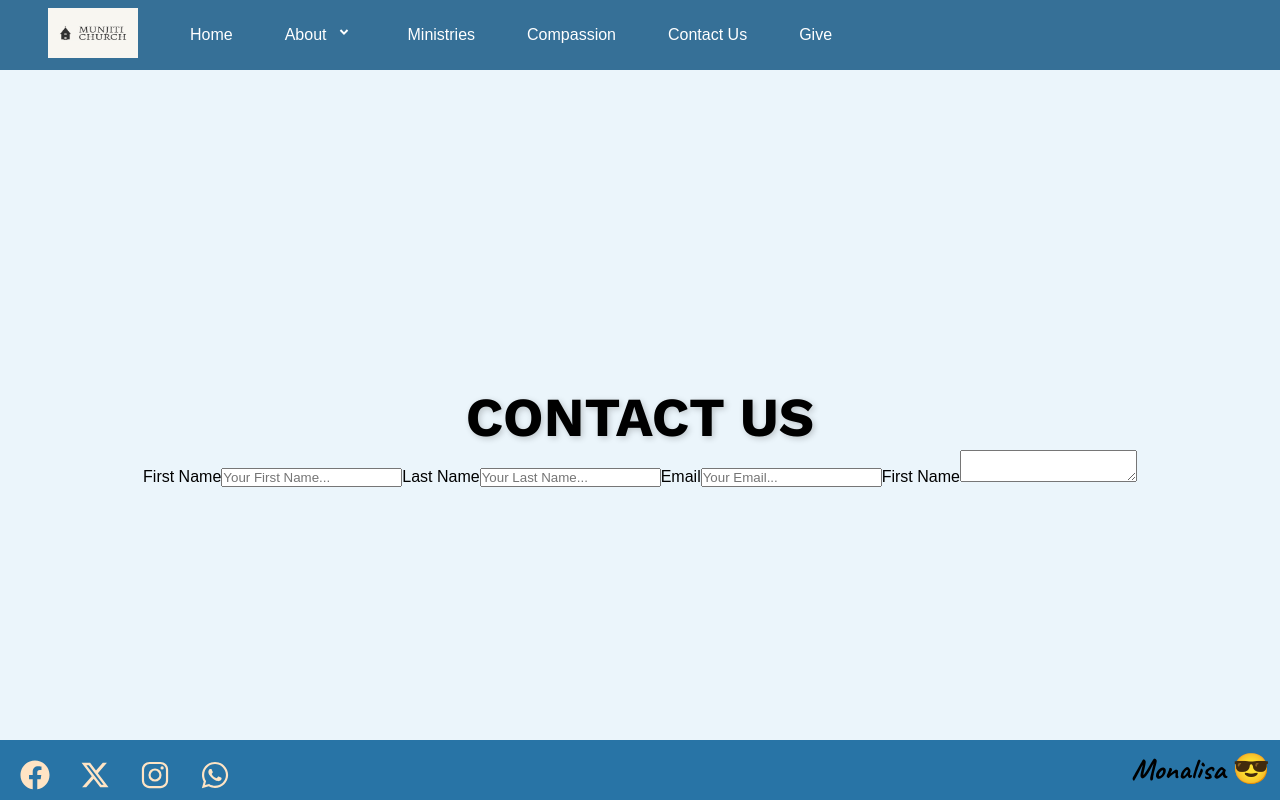
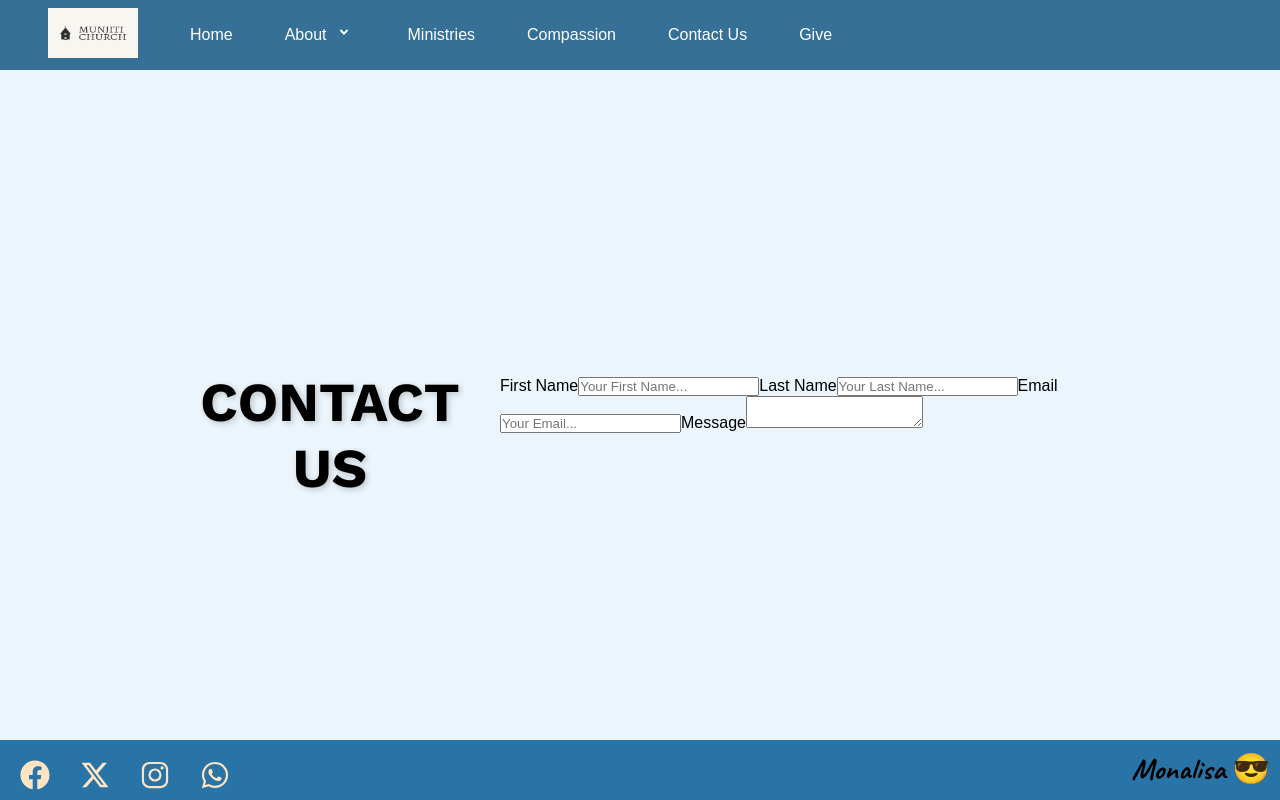
Before and after one commit to monalisasabina/munjiti-frontend, a React (Vite) app: page /contacts in a window 1280 px wide. Built offline with nearby package versions, Linux system fonts and the light colour scheme.

Commit message:
working on contact page1

```diff
--- a/src/pages/contact.css
+++ b/src/pages/contact.css
@@ -7,8 +7,22 @@
     align-items: center;  /* Optional: vertically center the content */
     justify-content: center; /* Optional: horizontally center the content*/
     flex: 1;
-    flex-direction: column;
+    flex-direction: row;
+    flex-wrap: wrap;
+    gap: 20px;
 }
+
+.contact_title_cont {
+  max-width: 300px;
+  display: flex;
+  align-items: flex-start;
+}
+
+.contact_form_cont {
+  max-width: 600px;
+  flex: 1;
+}
+
 
 .contact_title {
    color: black;
--- a/src/pages/contact.jsx
+++ b/src/pages/contact.jsx
@@ -31,7 +31,7 @@ function ContactUs(){
                           placeholder='Your Email...' />
 
                     {/* Message */}
-                    <label htmlFor='fname'>First Name</label>
+                    <label htmlFor='fname'>Message</label>
                     <textarea className='contact_message'
                               name='message'
                               placeholder=''
```
